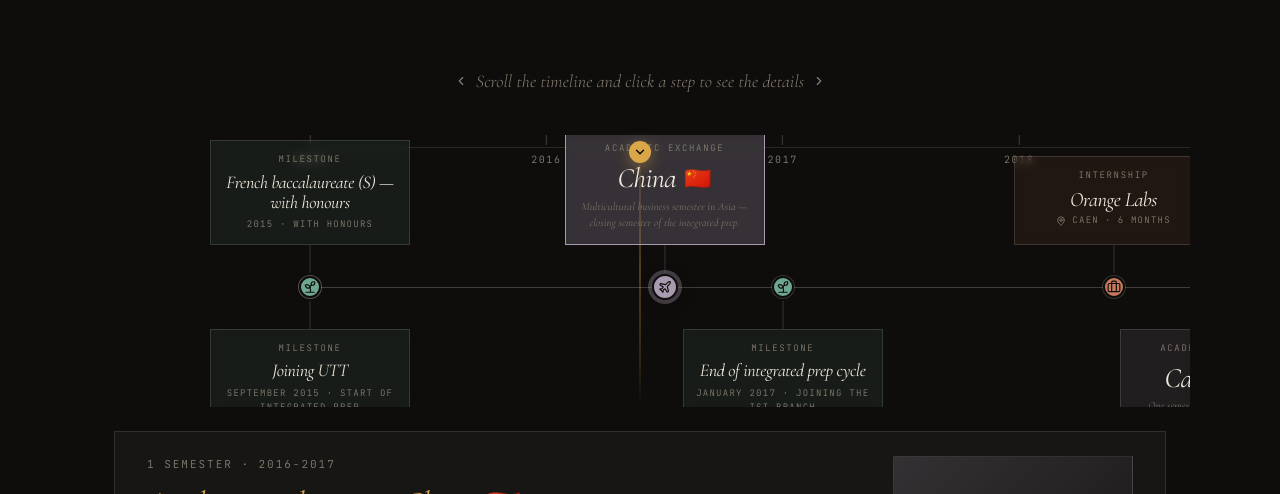
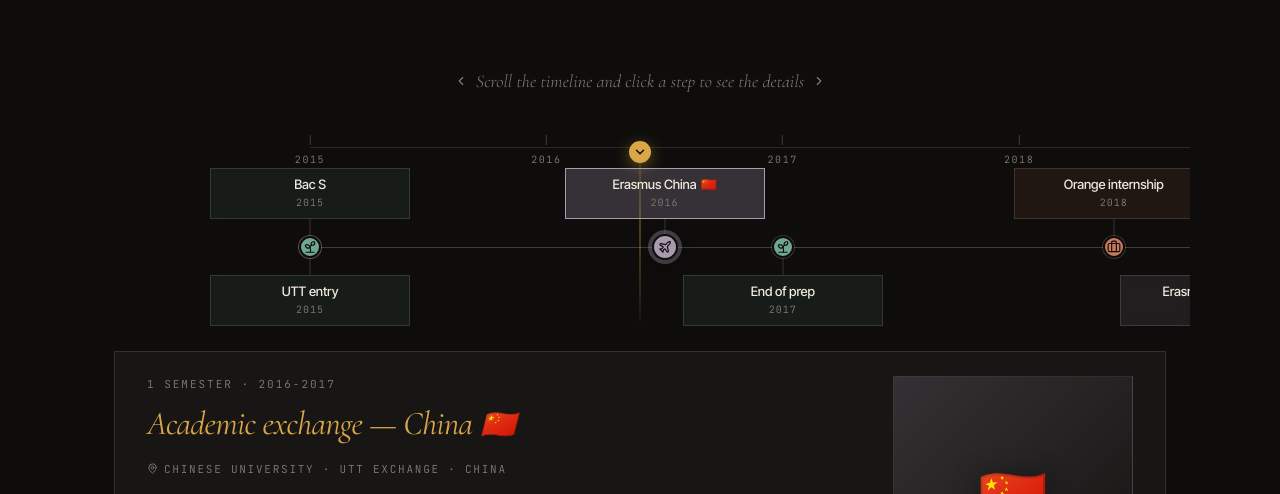
Before and after one commit to Mappiou/portfolio, a React (Vite) app: page /en in a window 1280 px wide. Shown: the part 6860-7354 px from the top of the page. Built offline with nearby package versions, Linux system fonts and the light colour scheme.

Commit message:
feat(education): minimal cards (short label + year only) and 160px frieze height

```diff
--- a/src/components/sections/EducationSection.tsx
+++ b/src/components/sections/EducationSection.tsx
@@ -59,15 +59,6 @@ const cardBgOpenFor: Record<Education["kind"], string> = {
   exchange: "rgba(168, 155, 176, 0.26)",
   job: "rgba(217, 166, 72, 0.22)",
   travel: "rgba(239, 233, 221, 0.18)",
-};
-
-const labelKeyFor: Record<Education["kind"], string> = {
-  milestone: "education.kind.milestone",
-  exchange: "education.kind.exchange",
-  internship: "education.kind.internship",
-  degree: "education.kind.degree",
-  job: "education.kind.job",
-  travel: "education.kind.travel",
 };
 
 const TIMELINE_WIDTH = 2800;
@@ -305,7 +296,7 @@ export function EducationSection() {
                 <div
                   className="relative"
                   style={{
-                    height: 240,
+                    height: 160,
                     paddingLeft: CARD_WIDTH / 2,
                     paddingRight: CARD_WIDTH / 2,
                   }}
@@ -330,7 +321,6 @@ export function EducationSection() {
                         lang={lang}
                         isAbove={i % 2 === 0}
                         isOpen={openIndex === i}
-                        labelKey={labelKeyFor[entry.kind]}
                         onToggle={() => scrollToEntry(i)}
                       />
                     ))}
@@ -401,14 +391,12 @@ export function EducationSection() {
     lang,
     isAbove,
     isOpen,
-    labelKey,
     onToggle,
   }: {
     entry: Education;
     lang: Language;
     isAbove: boolean;
     isOpen: boolean;
-    labelKey: string;
     onToggle: () => void;
   }) {
     const tint = tintFor[entry.kind];
@@ -452,11 +440,11 @@ export function EducationSection() {
             aria-hidden="true"
             className="absolute z-10"
             style={{
-              top: isAbove ? "calc(50% - 42px)" : "calc(50% + 14px)",
+              top: isAbove ? "calc(50% - 28px)" : "calc(50% + 10px)",
               left: "50%",
               transform: "translateX(-50%)",
               width: 1,
-              height: 28,
+              height: 18,
               background: "rgba(239,233,221,0.18)",
             }}
           />
@@ -464,7 +452,7 @@ export function EducationSection() {
           <div
             className="absolute"
             style={{
-              [isAbove ? "bottom" : "top"]: "calc(50% + 42px)",
+              [isAbove ? "bottom" : "top"]: "calc(50% + 28px)",
               left: 0,
               right: 0,
             }}
@@ -473,7 +461,6 @@ export function EducationSection() {
               entry={entry}
               lang={lang}
               tint={tint}
-              labelKey={labelKey}
               isOpen={isOpen}
               onToggle={onToggle}
             />
@@ -487,14 +474,12 @@ export function EducationSection() {
     entry,
     lang,
     tint,
-    labelKey,
     isOpen,
     onToggle,
   }: {
     entry: Education;
     lang: Language;
     tint: string;
-    labelKey: string;
     isOpen: boolean;
     onToggle: () => void;
   }) {
@@ -503,8 +488,9 @@ export function EducationSection() {
         type="button"
         onClick={onToggle}
         aria-expanded={isOpen}
-        className="w-full text-center p-3 transition-all cursor-pointer hover:-translate-y-0.5"
+        className="w-full text-center transition-all cursor-pointer hover:-translate-y-0.5"
         style={{
+          padding: "8px 10px",
           background: isOpen ? cardBgOpenFor[entry.kind] : cardBgFor[entry.kind],
           backdropFilter: "blur(4px)",
           WebkitBackdropFilter: "blur(4px)",
@@ -512,18 +498,6 @@ export function EducationSection() {
           fontFamily: tokens.fontBody,
         }}
       >
-        <p
-          style={{
-            fontFamily: tokens.fontMono,
-            fontSize: 9,
-            textTransform: "uppercase",
-            letterSpacing: "0.18em",
-            color: palette.textSecondary,
-            marginBottom: 6,
-          }}
-        >
-          {t(labelKey)}
-        </p>
         <CardBody entry={entry} lang={lang} />
       </button>
     );
@@ -531,216 +505,42 @@ export function EducationSection() {
 }
 
 function CardBody({ entry, lang }: { entry: Education; lang: Language }) {
-  switch (entry.kind) {
-    case "exchange": {
-      const country = entry.location[lang];
-      return (
-        <>
-          <div className="flex items-center justify-center gap-2 mb-1">
-            <span
-              style={{
-                fontFamily: tokens.fontTitle,
-                fontStyle: "italic",
-                fontWeight: 400,
-                fontSize: "clamp(22px, 2.2vw, 30px)",
-                letterSpacing: "-0.02em",
-                lineHeight: 1,
-                color: palette.textPrimary,
-              }}
-            >
-              {country}
-            </span>
-            {entry.flag && (
-              <span aria-hidden="true" style={{ fontSize: 22 }}>
-                {entry.flag}
-              </span>
-            )}
-          </div>
-          <p
-            style={{
-              fontFamily: tokens.fontTitle,
-              fontStyle: "italic",
-              fontSize: 11,
-              color: palette.textSecondary,
-            }}
-          >
-            {entry.summary[lang]}
-          </p>
-        </>
-      );
-    }
-    case "internship": {
-      const company = entry.school[lang];
-      const duration = entry.period[lang].split("·")[1]?.trim() ?? entry.period[lang];
-      return (
-        <>
-          <p
-            className="mb-1"
-            style={{
-              fontFamily: tokens.fontTitle,
-              fontStyle: "italic",
-              fontWeight: 400,
-              fontSize: "clamp(16px, 1.6vw, 22px)",
-              letterSpacing: "-0.02em",
-              lineHeight: 1.05,
-              color: palette.textPrimary,
-            }}
-          >
-            {company}
-          </p>
-          <p
-            className="flex items-center justify-center gap-1.5 mb-1"
-            style={{
-              fontFamily: tokens.fontMono,
-              fontSize: 9,
-              letterSpacing: "0.14em",
-              textTransform: "uppercase",
-              color: palette.textSecondary,
-            }}
-          >
-            <MapPin size={10} aria-hidden="true" />
-            <span>{entry.location[lang].split(",")[0]}</span>
-            <span aria-hidden="true">·</span>
-            <span>{duration}</span>
-          </p>
-        </>
-      );
-    }
-    case "degree": {
-      const fullTitle = entry.title[lang];
-      const short = fullTitle.includes(" — ") ? fullTitle.split(" — ")[0] : fullTitle;
+  const label = entry.shortTitle?.[lang] ?? entry.title[lang];
+  const year = Math.floor(entry.year);
   return (
     <>
       <p
         style={{
-              fontFamily: tokens.fontTitle,
-              fontStyle: "italic",
-              fontWeight: 400,
-              fontSize: "clamp(15px, 1.5vw, 18px)",
-              letterSpacing: "-0.02em",
-              lineHeight: 1.1,
+          fontFamily: tokens.fontBody,
+          fontWeight: 500,
+          fontSize: 13,
+          lineHeight: 1.2,
+          letterSpacing: "-0.01em",
           color: palette.textPrimary,
+          margin: 0,
+          whiteSpace: "normal",
         }}
       >
-            {short}
-          </p>
-          <p
-            className="mt-1.5"
-            style={{
-              fontFamily: tokens.fontMono,
-              fontSize: 9,
-              letterSpacing: "0.14em",
-              textTransform: "uppercase",
-              color: palette.textSecondary,
-            }}
-          >
-            {entry.school[lang].replace(/^.*— /, "").split(" · ")[0]}
-          </p>
-        </>
-      );
-    }
-    case "job": {
-      const fullTitle = entry.title[lang];
-      const short = fullTitle.includes(" — ") ? fullTitle.split(" — ")[0] : fullTitle;
-      const company = entry.school[lang];
-      return (
-        <>
-          <p
-            className="mb-1"
-            style={{
-              fontFamily: tokens.fontTitle,
-              fontStyle: "italic",
-              fontWeight: 400,
-              fontSize: "clamp(16px, 1.6vw, 22px)",
-              letterSpacing: "-0.02em",
-              lineHeight: 1.05,
-              color: palette.textPrimary,
-            }}
-          >
-            {company}
+        {label}
+        {entry.flag && (
+          <span aria-hidden="true" style={{ marginLeft: 4 }}>
+            {entry.flag}
+          </span>
+        )}
       </p>
       <p
         style={{
           fontFamily: tokens.fontMono,
-              fontSize: 9,
-              letterSpacing: "0.14em",
-              textTransform: "uppercase",
+          fontSize: 10,
+          letterSpacing: "0.1em",
           color: palette.textSecondary,
+          marginTop: 2,
         }}
       >
-            {short}
+        {year}
       </p>
     </>
   );
-    }
-    case "travel": {
-      return (
-        <>
-          <div className="flex items-center justify-center gap-2 mb-1">
-            <span
-              style={{
-                fontFamily: tokens.fontTitle,
-                fontStyle: "italic",
-                fontWeight: 400,
-                fontSize: "clamp(20px, 2vw, 28px)",
-                letterSpacing: "-0.02em",
-                lineHeight: 1,
-                color: palette.textPrimary,
-              }}
-            >
-              {entry.location[lang]}
-            </span>
-            {entry.flag && (
-              <span aria-hidden="true" style={{ fontSize: 22 }}>
-                {entry.flag}
-              </span>
-            )}
-          </div>
-          <p
-            style={{
-              fontFamily: tokens.fontTitle,
-              fontStyle: "italic",
-              fontSize: 11,
-              color: palette.textSecondary,
-            }}
-          >
-            {entry.summary[lang]}
-          </p>
-        </>
-      );
-    }
-    case "milestone":
-    default:
-      return (
-        <>
-          <p
-            style={{
-              fontFamily: tokens.fontTitle,
-              fontStyle: "italic",
-              fontWeight: 400,
-              fontSize: "clamp(15px, 1.5vw, 18px)",
-              letterSpacing: "-0.02em",
-              lineHeight: 1.1,
-              color: palette.textPrimary,
-            }}
-          >
-            {entry.title[lang]}
-          </p>
-          <p
-            className="mt-1.5"
-            style={{
-              fontFamily: tokens.fontMono,
-              fontSize: 9,
-              letterSpacing: "0.14em",
-              textTransform: "uppercase",
-              color: palette.textSecondary,
-            }}
-          >
-            {entry.period[lang]}
-          </p>
-        </>
-      );
-  }
 }
 
 function DetailPanel({ entry, lang }: { entry: Education; lang: Language }) {
--- a/src/data/education.ts
+++ b/src/data/education.ts
@@ -10,6 +10,7 @@ export const education: Education[] = [
       en: "French baccalaureate (S) — with honours",
       es: "Bachillerato S — con mención",
     },
+    shortTitle: { fr: "Bac S", en: "Bac S", es: "Bac S" },
     school: { fr: "Lycée", en: "High school", es: "Instituto" },
     location: { fr: "France", en: "France", es: "Francia" },
     period: { fr: "2015 · mention Bien", en: "2015 · with honours", es: "2015 · con mención" },
@@ -33,6 +34,7 @@ export const education: Education[] = [
       en: "Joining UTT",
       es: "Ingreso en la UTT",
     },
+    shortTitle: { fr: "Entrée UTT", en: "UTT entry", es: "Ingreso UTT" },
     school: {
       fr: "UTT — Université de Technologie de Troyes",
       en: "UTT — Troyes University of Technology",
@@ -64,6 +66,7 @@ export const education: Education[] = [
       en: "R&D internship — Orange Labs",
       es: "Prácticas I+D — Orange Labs",
     },
+    shortTitle: { fr: "Stage Orange", en: "Orange internship", es: "Prácticas Orange" },
     school: { fr: "Orange Labs", en: "Orange Labs", es: "Orange Labs" },
     location: { fr: "Caen, France", en: "Caen, France", es: "Caen, Francia" },
     period: {
@@ -91,6 +94,7 @@ export const education: Education[] = [
       en: "Academic exchange — Canada",
       es: "Intercambio universitario — Canadá",
     },
+    shortTitle: { fr: "Erasmus Canada", en: "Erasmus Canada", es: "Erasmus Canadá" },
     school: {
       fr: "Université canadienne · échange UTT",
       en: "Canadian university · UTT exchange",
@@ -123,6 +127,7 @@ export const education: Education[] = [
       en: "AI Research internship — Aubay",
       es: "Prácticas Investigación IA — Aubay",
     },
+    shortTitle: { fr: "Stage Aubay", en: "Aubay internship", es: "Prácticas Aubay" },
     school: { fr: "Aubay", en: "Aubay", es: "Aubay" },
     location: { fr: "Paris, France", en: "Paris, France", es: "París, Francia" },
     period: {
@@ -150,6 +155,7 @@ export const education: Education[] = [
       en: "End of integrated prep cycle",
       es: "Fin del ciclo preparatorio",
     },
+    shortTitle: { fr: "Fin prépa", en: "End of prep", es: "Fin preparación" },
     school: {
       fr: "UTT — Université de Technologie de Troyes",
       en: "UTT — Troyes University of Technology",
@@ -181,6 +187,7 @@ export const education: Education[] = [
       en: "Academic exchange — China",
       es: "Intercambio universitario — China",
     },
+    shortTitle: { fr: "Erasmus Chine", en: "Erasmus China", es: "Erasmus China" },
     school: {
       fr: "Université chinoise · échange UTT",
       en: "Chinese university · UTT exchange",
@@ -213,6 +220,7 @@ export const education: Education[] = [
       en: "Engineering Degree — Computer Science & IS",
       es: "Título de Ingeniero — Informática & SI",
     },
+    shortTitle: { fr: "Diplôme ingénieur", en: "Engineering degree", es: "Título ingeniero" },
     school: {
       fr: "UTT — Université de Technologie de Troyes",
       en: "UTT — Troyes University of Technology",
@@ -240,6 +248,7 @@ export const education: Education[] = [
       en: "Data / Blockchain internship — Capgemini",
       es: "Prácticas Data / Blockchain — Capgemini",
     },
+    shortTitle: { fr: "Stage Capgemini", en: "Capgemini internship", es: "Prácticas Capgemini" },
     school: { fr: "Capgemini", en: "Capgemini", es: "Capgemini" },
     location: { fr: "Toulouse, France", en: "Toulouse, France", es: "Toulouse, Francia" },
     period: {
@@ -267,6 +276,7 @@ export const education: Education[] = [
       en: "Master's degree in Cybersecurity",
       es: "Máster en Ciberseguridad",
     },
+    shortTitle: { fr: "Master cyber", en: "Master cyber", es: "Máster ciber" },
     school: {
       fr: "UTT — Université de Technologie de Troyes",
       en: "UTT — Troyes University of Technology",
@@ -298,6 +308,7 @@ export const education: Education[] = [
       en: "Data Scientist — Lincoln (Orange chatbot)",
       es: "Data Scientist — Lincoln (chatbot Orange)",
     },
+    shortTitle: { fr: "Lincoln", en: "Lincoln", es: "Lincoln" },
     school: { fr: "Lincoln", en: "Lincoln", es: "Lincoln" },
     location: { fr: "Paris, France", en: "Paris, France", es: "París, Francia" },
     period: {
@@ -332,6 +343,7 @@ export const education: Education[] = [
       en: "Year-long trip — Americas & Asia",
       es: "Viaje de un año — Américas y Asia",
     },
+    shortTitle: { fr: "Voyage", en: "Trip", es: "Viaje" },
     school: { fr: "Sabbatique", en: "Sabbatical", es: "Sabático" },
     location: { fr: "Tour du monde", en: "Round the world", es: "Vuelta al mundo" },
     period: {
@@ -364,6 +376,7 @@ export const education: Education[] = [
       en: "AI Engineer — Hexamind (Generative AI)",
       es: "AI Engineer — Hexamind (Generative AI)",
     },
+    shortTitle: { fr: "Hexamind", en: "Hexamind", es: "Hexamind" },
     school: { fr: "Hexamind", en: "Hexamind", es: "Hexamind" },
     location: {
       fr: "Paris puis Barcelone",
--- a/src/data/types.ts
+++ b/src/data/types.ts
@@ -21,6 +21,8 @@ export type Education = {
   /** Visual marker on the dot — 'milestone' for life events, 'exchange' for abroad, 'internship' for student internships, 'degree' for diplomas, 'job' for paid positions, 'travel' for long trips */
   kind: "milestone" | "exchange" | "internship" | "degree" | "job" | "travel";
   title: Translated;
+  /** Short label used on the compact timeline card (e.g. "Bac S", "Erasmus Chine") */
+  shortTitle?: Translated;
   school: Translated;
   location: Translated;
   period: Translated;
```
Lines whose indentation alone changed are shown as unchanged.
